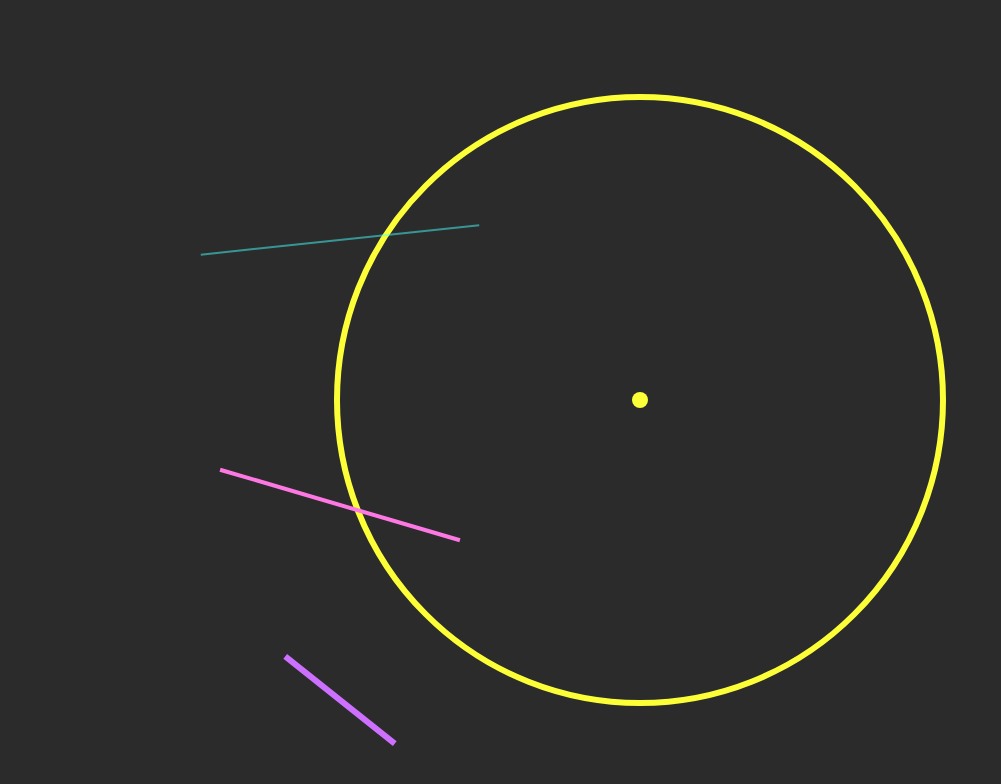
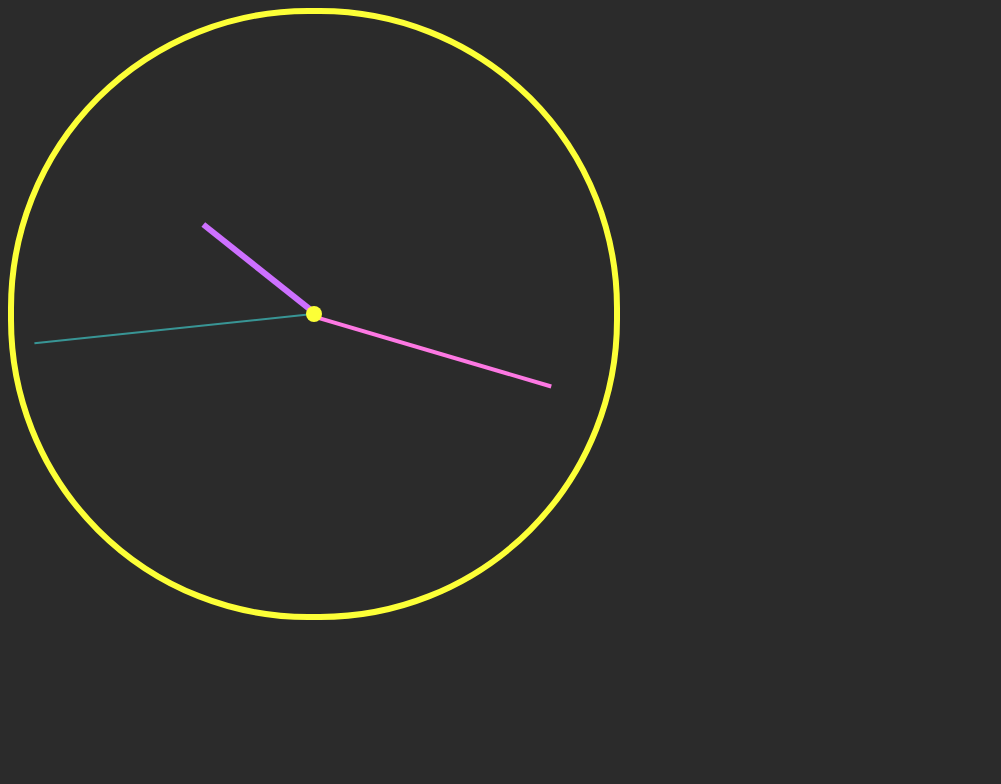
Before and after one commit to Hld22/Clock, a plain HTML site: page index.html in a window 1280 px wide. Shown: the whole page, without its empty margins (0-1001 px from the left). Drawn offline with Linux system fonts and the light colour scheme.

Commit message:
Add files via upload

```diff
--- a/app.js
+++ b/app.js
@@ -6,22 +6,23 @@ const clock = document.getElementById('clock')
 var uploaded_image = "";
 
 function getTime() {
-    const now = new Date();
-    const seconds = now.getSeconds();
-    const minutes = now.getMinutes();
-    const hours = now.getHours();
-    const timeInterval = 6;
+    const now= new Date()
+    const seconds = now.getSeconds()
+    const minutes = now.getMinutes()
+    const hours = now.getHours()
+    const timeInterval = 6
+//    console.log(seconds)
+    secondsHand.style.transform = 'rotate('+ (seconds * timeInterval) + 'deg)'
+    minutesHand.style.transform = 'rotate('+ (minutes * timeInterval + seconds / 10) + 'deg)'
+    hoursHand.style.transform = 'rotate('+ (hours * 30 + minutes / 2) + 'deg)'
 
-    secondsHand.style.transform = 'translate(-50%, 0) rotate(' + (seconds * timeInterval) + 'deg)';
-    minutesHand.style.transform = 'translate(-50%, 0) rotate(' + (minutes * timeInterval + seconds / 10) + 'deg)';
-    hoursHand.style.transform = 'translate(-50%, 0) rotate(' + ((hours % 12) * 30 + minutes * 0.5) + 'deg)';
-
-    if ((hours === 12 && minutes >= 33) || (hours === 13 && minutes <= 15)) {
+    if (
+        (hours == 12 && minutes >= 33) ||
+        (hours == 13 && minutes <= 15)) {
         clock.style.backgroundImage = 'url("LernzeitUhr.png")';
-        clock.style.backgroundSize = 'cover';
     } else {
         clock.style.backgroundImage = '';
     }
 }
-setInterval(getTime, 1000);
-getTime();
+setInterval(getTime, 500)
+getTime()
--- a/styles.css
+++ b/styles.css
@@ -1,60 +1,67 @@
-body {
-  margin: 0;
-  display: flex;
+body{
+    diyplay: flex;
     justify-content: center;
     align-items: center;
     height: 100vh;
-  background-color: rgb(43, 43, 43);
+    background-color: rgb(43,43,43);
+
 }
 
-/* Uhrgehäuse */
-.clock {
-  position: relative;
+.clock{
+    height: 600px;
     width: 600px;
-  height: 600px;
-  border: 6px solid rgb(252, 255, 55);
-  border-radius: 50%;
+    border-radius: 300px;
+    border: solid 6px rgb(252, 255, 55);
+    position: absolute;
 }
 
-/* Gemeinsame Eigenschaften für Zeiger */
-.hand {
+#seconds-hand {
     position: absolute;
-  bottom: 50%;
-  left: 50%;
-  transform-origin: bottom center;
-}
-
-/* Sekundenzeiger */
-#seconds-hand {
     height: 280px;
     width: 2px;
     background-color: rgb(70, 255, 255);
-  opacity: 0.5;
+    left: 299px;
+    bottom: 299px;
+    opacity: 50%;
+    transform-origin: 0% 100%;
+
 }
 
-/* Minutenzeiger */
 #minutes-hand {
+    position: absolute;
     height: 250px;
     width: 4px;
     background-color: rgb(253, 120, 227);
+    left: 298px;
+    bottom: 300px;
+    transform-origin: 0% 100%;
  }
 
-/* Stundenzeiger */
 #hours-hand {
+
     height: 140px;
     width: 6px;
     background-color: rgb(205, 112, 255);
+    position: absolute;
+    left: 297px;
+    bottom: 300px;
+    transform-origin: 0% 100%;
 }
 
-/* Mittelpunkt der Uhr */
 #center {
+    height: 16px;
+    width: 16px;
+    border-radius: 8px;
+    background-color: rgb(252, 255, 55);
     position: absolute;
-  width: 16px;
-  height: 16px;
-  background-color: rgb(252, 255, 55);
-  border-radius: 50%;
-  top: 50%;
-  left: 50%;
-  transform: translate(-50%, -50%);
-  z-index: 10;
+    left: 292px;
+    bottom: 292px;
 }
+
+#display_image {
+    position: absolute;
+    height: 600px;
+    width: 600px;
+    left: 150px;
+
+}
```
Lines whose indentation alone changed are shown as unchanged.
